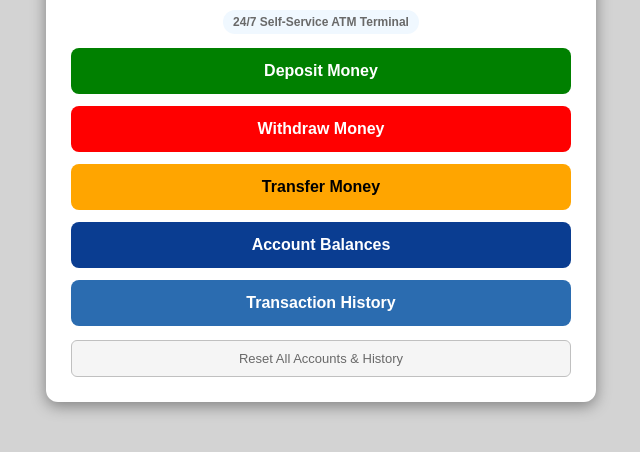
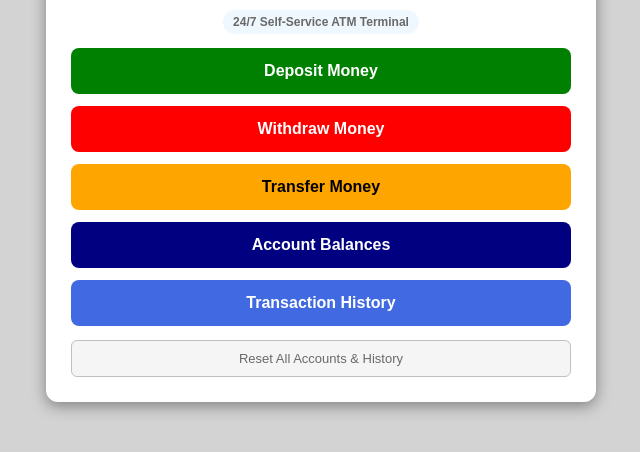
Before and after one commit to misganew-dot/atm-banking-service, a plain HTML site: page index.html in a window 1280 px wide. Shown: the part 236-688 px from the top of the page, without its empty margins (319-959 px from the left). Drawn offline with Linux system fonts and the light colour scheme.

Commit message:
Update index.html

```diff
--- a/index.html
+++ b/index.html
@@ -18,8 +18,8 @@
                 <div class="link-btn" onclick="showPage('deposit-page')">Deposit Money</div>
                 <div class="link-btn" onclick="showPage('withdraw-page')" style="background: red;">Withdraw Money</div>
                 <div class="link-btn" onclick="showPage('transfer-page')" style="background: orange; color: black;">Transfer Money</div>
-                <div class="link-btn" onclick="showPage('accounts-page')" style="background: #0a3d91;">Account Balances</div>
-                <div class="link-btn" onclick="showPage('history-page')" style="background: #2b6cb0;">Transaction History</div>
+                <div class="link-btn" onclick="showPage('accounts-page')" style="background: navy;">Account Balances</div>
+                <div class="link-btn" onclick="showPage('history-page')" style="background: royalblue;">Transaction History</div>
             </div>
 
             <button class="reset-btn" onclick="resetBankData()">Reset All Accounts & History</button>
```
